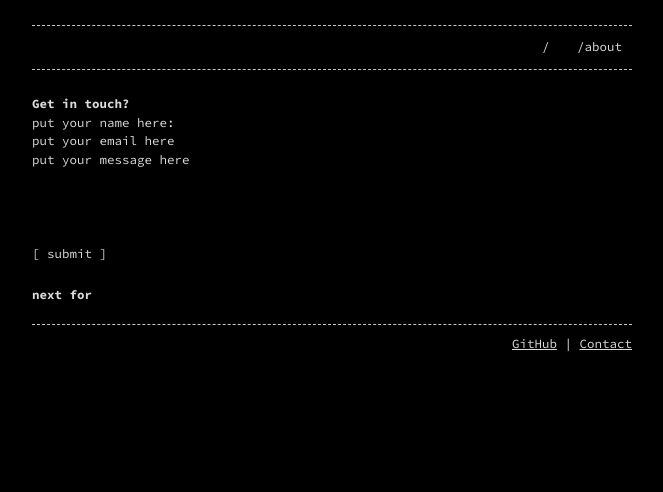
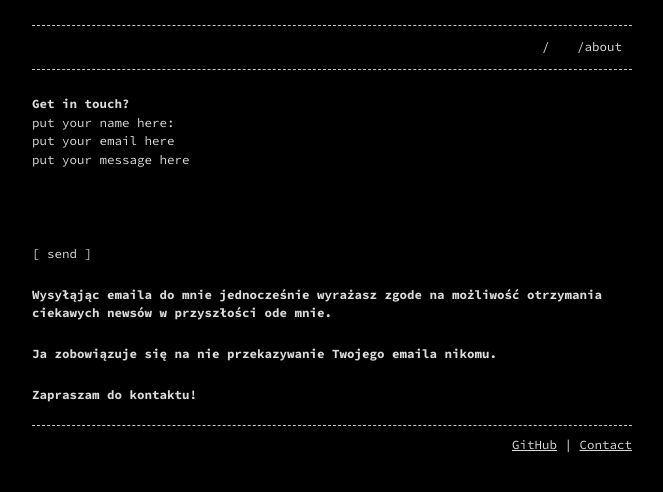
Before and after one commit to esccode/esccode.github.io, a Jekyll site: the page built from contact.md, in a window 1280 px wide. Shown: the top 492 px of the page, without its empty margins (308-971 px from the left). Built offline with Jekyll 4.4.1, drawn with Linux system fonts in a browser that asks for light colours.

Commit message:
Update contact.md

```diff
--- a/contact.md
+++ b/contact.md
@@ -9,7 +9,9 @@ permalink: /contact
   <input type="text" id="name" name="name" placeholder="put your name here:" autocomplete="off">
   <input type="text" id="email" name="email" placeholder="put your email here" autocomplete="off">
   <textarea rows="5" id="message" name="message" placeholder="put your message here" autocomplete="off"></textarea>
-  <input type="submit" value="[ submit ]">
+  <input type="submit" value="[ send ]">
 </form>
 
-# next for
+# Wysyłąjąc emaila do mnie jednocześnie wyrażasz zgode na możliwość otrzymania ciekawych newsów w przyszłości ode mnie.
+# Ja zobowiązuje się na nie przekazywanie Twojego emaila nikomu.
+# Zapraszam do kontaktu!
```
